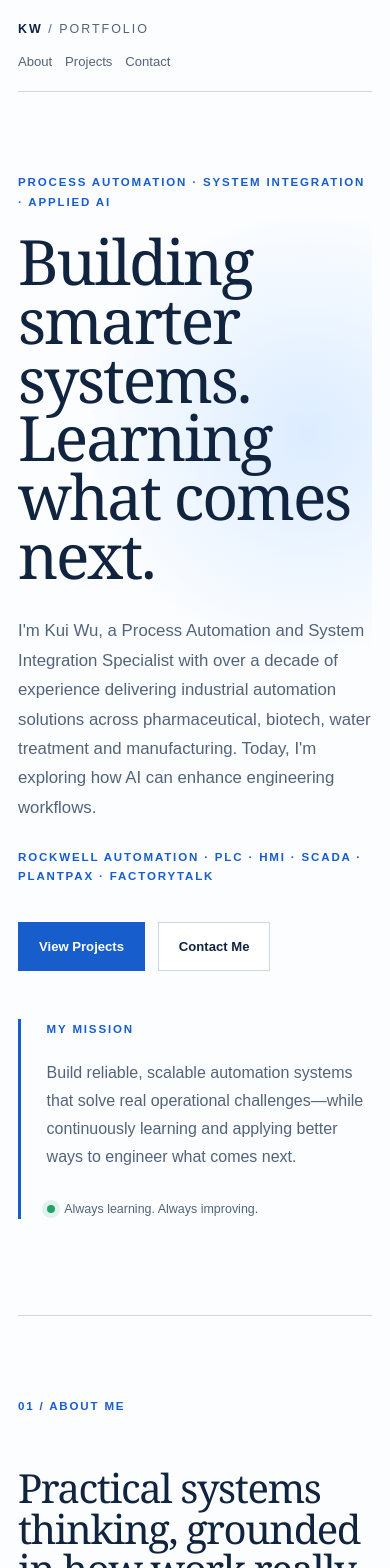
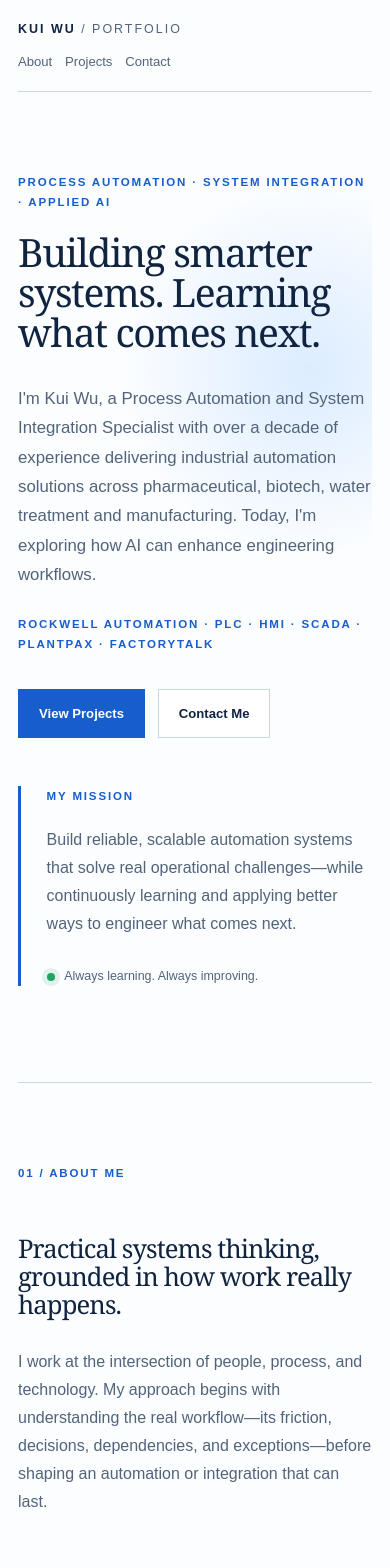
Before and after one commit to kwcontrols/KW-Portfolio, a Next.js app: page / in a window 390 px wide. Shown: the top 1568 px of the page. Built offline with nearby package versions, Linux system fonts and the light colour scheme.

Commit message:
Refine portfolio typography

```diff
--- a/app/globals.css
+++ b/app/globals.css
@@ -52,8 +52,8 @@ nav a:hover, nav a:focus-visible { color: var(--blue); }
 }
 .eyebrow, .section-index { margin: 0 0 1.25rem; color: var(--blue); font-size: .72rem; font-weight: 700; letter-spacing: .16em; text-transform: uppercase; }
 h1, h2, h3 { margin: 0; font-family: Georgia, "Times New Roman", serif; font-weight: 400; letter-spacing: -.035em; }
-h1 { max-width: 12ch; font-size: clamp(3.8rem, 7.4vw, 7.6rem); line-height: .94; }
-h2 { max-width: 17ch; font-size: clamp(2.5rem, 4.7vw, 5rem); line-height: 1.02; }
+h1 { max-width: 18ch; font-size: clamp(2.4rem, 3.4vw, 3.5rem); line-height: 1.02; }
+h2 { max-width: 24ch; font-size: clamp(1.6rem, 2.3vw, 2.45rem); line-height: 1.1; }
 h3 { font-size: clamp(1.6rem, 2.3vw, 2.45rem); line-height: 1.1; }
 p { color: var(--ink-soft); font-size: 1rem; line-height: 1.75; }
 .hero-lede { max-width: 62ch; margin: 2rem 0 0; font-size: clamp(1.05rem, 1.5vw, 1.3rem); }
@@ -117,7 +117,7 @@ footer a { text-decoration: none; }
 
 @media (max-width: 680px) {
   nav a:nth-child(2), nav a:nth-child(4) { display: none; }
-  h1 { font-size: clamp(3.2rem, 16vw, 5.4rem); }
+  h1 { font-size: clamp(2.4rem, 10vw, 3.5rem); }
   .experience-grid, .beyond-grid, .journey-path { grid-template-columns: 1fr; }
   .experience-grid article, .beyond-grid article { min-height: 220px; }
   .timeline > div { grid-template-columns: 1fr; gap: .3rem; }
--- a/app/page.tsx
+++ b/app/page.tsx
@@ -37,8 +37,8 @@ export default function Home() {
   return (
     <div className="site-shell">
       <header className="site-header">
-        <a className="brand" href="#home" aria-label="KW Portfolio home">
-          KW <span>/ Portfolio</span>
+        <a className="brand" href="#home" aria-label="Kui Wu Portfolio home">
+          Kui Wu <span>/ Portfolio</span>
         </a>
         <nav aria-label="Primary navigation">
           <a href="#about">About</a>
```
